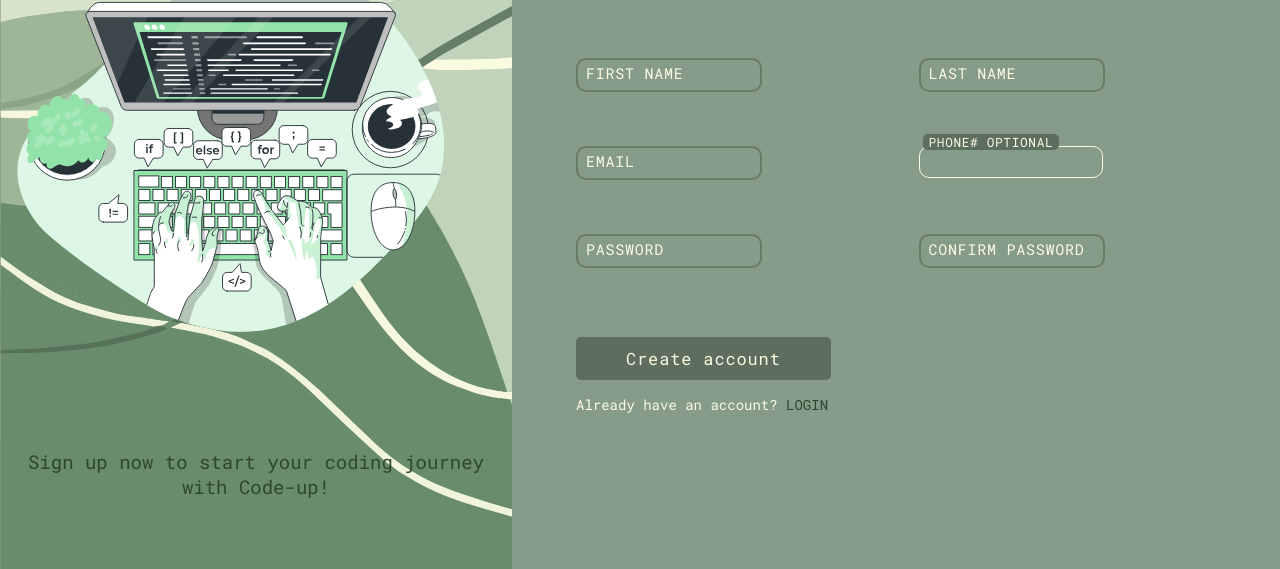
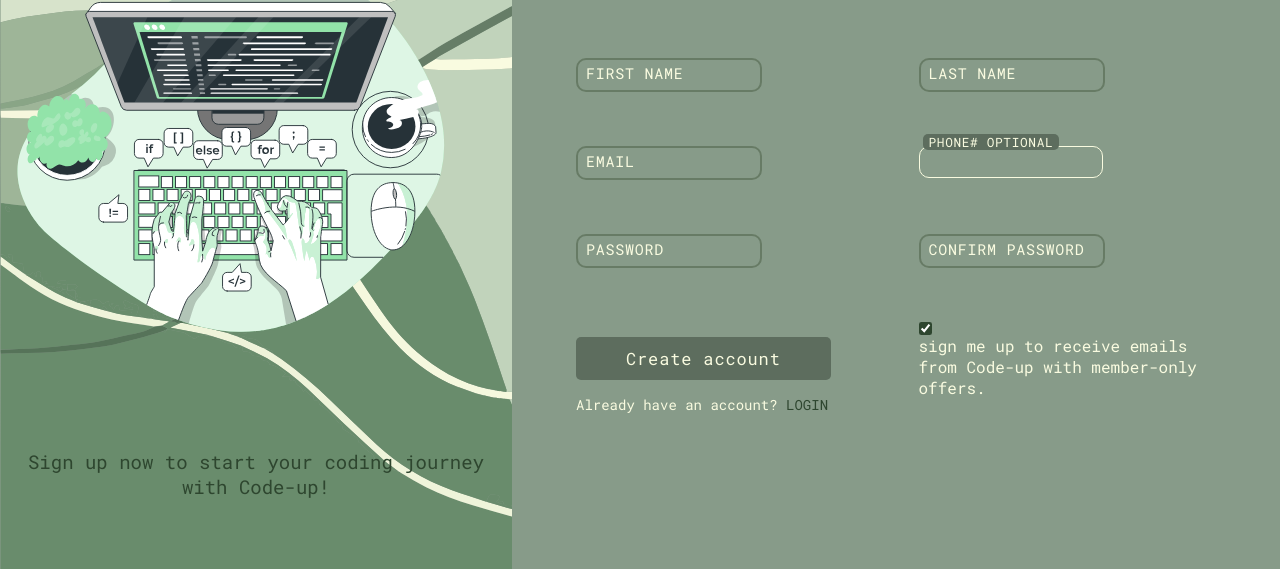
Before and after one commit to tylernsocial/sign-up-form, a plain HTML site: page index.html in a window 1280 px wide. Shown: the part 231-800 px from the top of the page. Drawn offline with Linux system fonts and the light colour scheme.

Commit message:
fixed colouring issue and added radio button

```diff
--- a/index.html
+++ b/index.html
@@ -59,6 +59,11 @@
             <button type="submit" class="btn">Create account</button>
             <p class="btn-text">Already have an account? <a class="highlight" href="">LOGIN</a></p>
         </div>
+        <div class="offers">
+            <input type="checkbox" id="offers" name="offers" checked>
+            <label for="offers"> sign me up to receive emails from Code-up with member-only offers.  </label><br>
+
+        </div>
     </div>
    </form>
 </div>
--- a/styles.css
+++ b/styles.css
@@ -123,6 +123,9 @@ input:focus-visible {
 input:valid {
     border: 1px solid #f9fbe0;
 }
+input:hover{
+    background-color: #78a77e;
+}
 .catch-error {
     color: rgb(255, 51, 51);
     font-family: sans-serif;
@@ -156,3 +159,6 @@ input:valid {
     align-self: flex-start;
     padding: 2% 0 0 5%;
 }
+.offers{
+    accent-color: #2e462f;
+}
```
